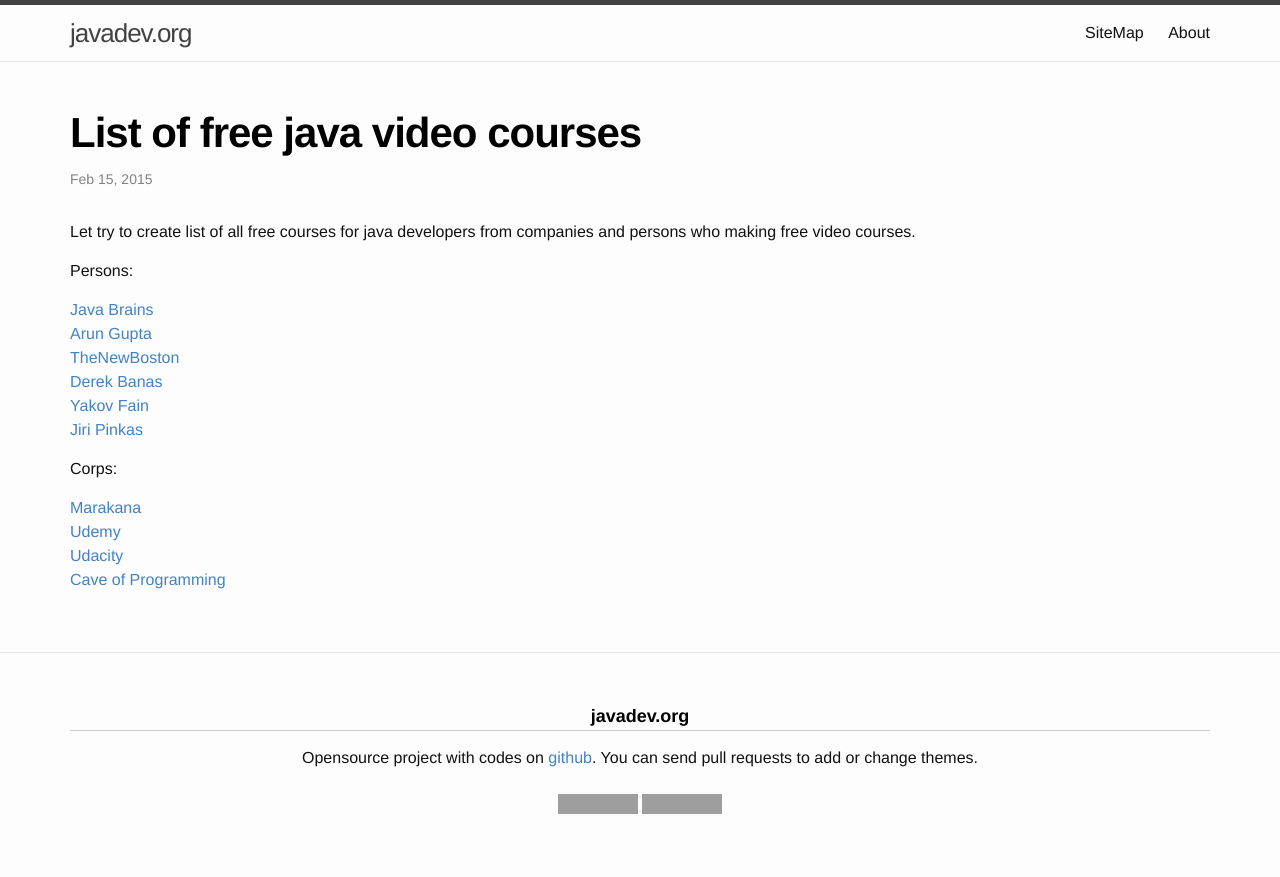
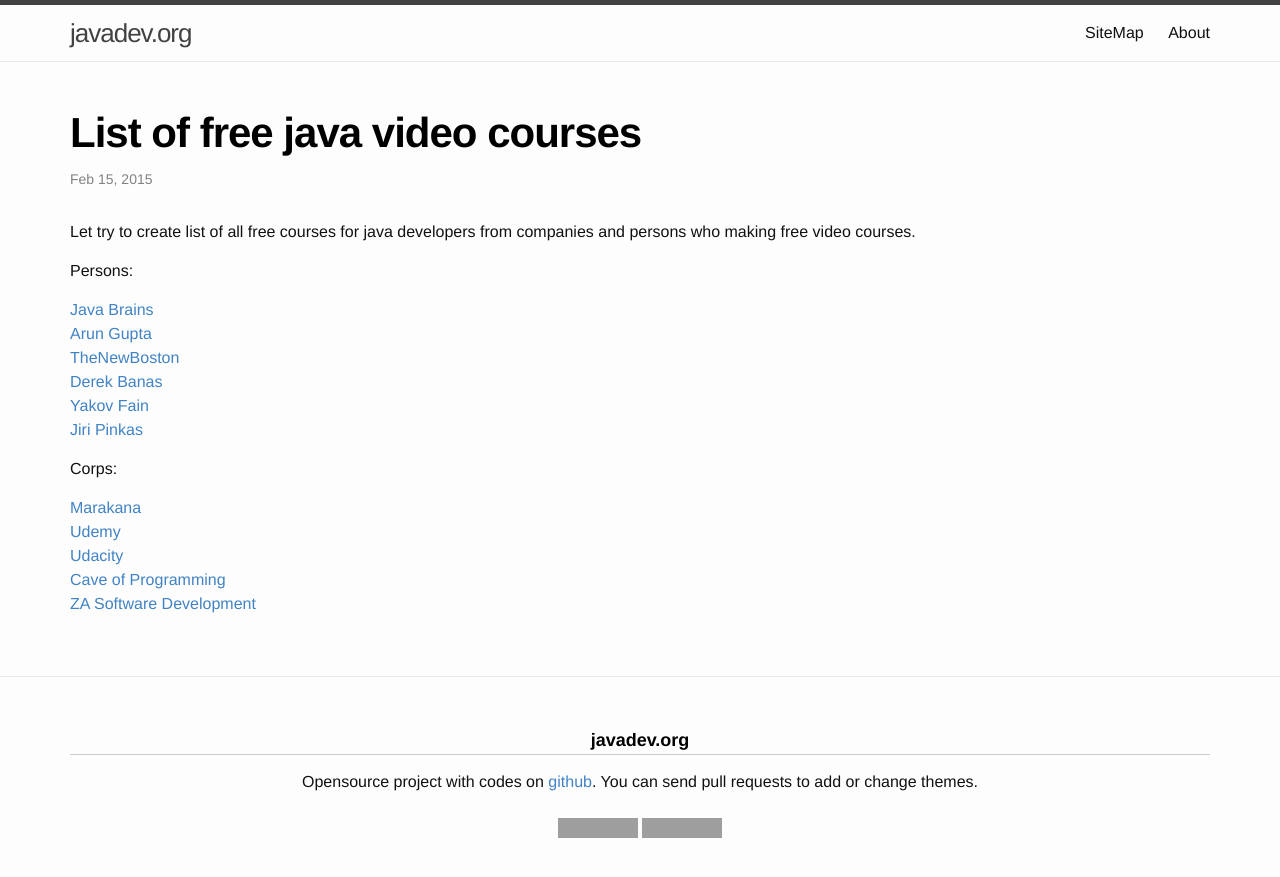
Before and after one commit to webmakaka/javadev.org, a Jekyll site: the page built from _posts/2015-02-15-java-free-video-courses-collection.md, in a window 1280 px wide. Shown: the top 877 px of the page. Built offline with Jekyll 4.4.1, drawn with Linux system fonts in a browser that asks for light colours; grey boxes are pictures that could not be loaded.

Commit message:
Update 2015-02-15-java-free-video-courses-collection.md

```diff
--- a/_posts/2015-02-15-java-free-video-courses-collection.md
+++ b/_posts/2015-02-15-java-free-video-courses-collection.md
@@ -20,7 +20,8 @@
 
 Corps:
 
-<a href="/library/marakana/java/">Marakana</a><br/>
+<a href="/library/marakana/java/free/">Marakana</a><br/>
 <a href="/library/udemy/java/free/">Udemy</a><br/>
 <a href="/library/udacity/java/free/">Udacity</a><br/>
-<a href="/library/cave-of-programming/java/">Cave of Programming</a><br/>
+<a href="/library/cave-of-programming/java/free/">Cave of Programming</a><br/>
+<a href="/library/za-software-development/java/free/">ZA Software Development</a><br/>
```
